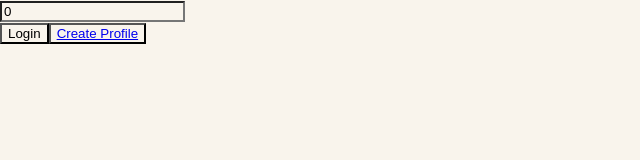
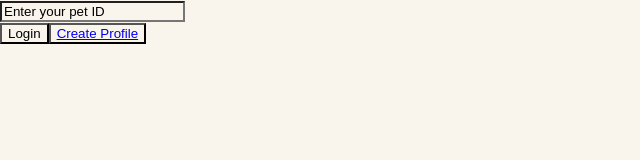
Before and after one commit to Aghaile/Capstone-Front-End, a React (Create React App) app in the folder capstone-front-end/: page /welcome in a window 1280 px wide. Shown: the top 160 px of the page, without its empty margins (0-640 px from the left). Built offline with nearby package versions, Linux system fonts and the light colour scheme.

Commit message:
changed welcome page  placeholder from 0 to Enter your pet ID

```diff
--- a/capstone-front-end/src/Pages/Welcome.js
+++ b/capstone-front-end/src/Pages/Welcome.js
@@ -13,7 +13,7 @@ const Welcome = () => {
   const myContext = useContext(ThemeContext);
   let navigate = useNavigate();
 
-  const [loginField, setLoginField] = useState({id: 0});
+  const [loginField, setLoginField] = useState({id: "Enter your pet ID"});
   // const [errorMessage, setErrorMessage] = useState(false);
 
   const onIdChange = (event) => {
```
